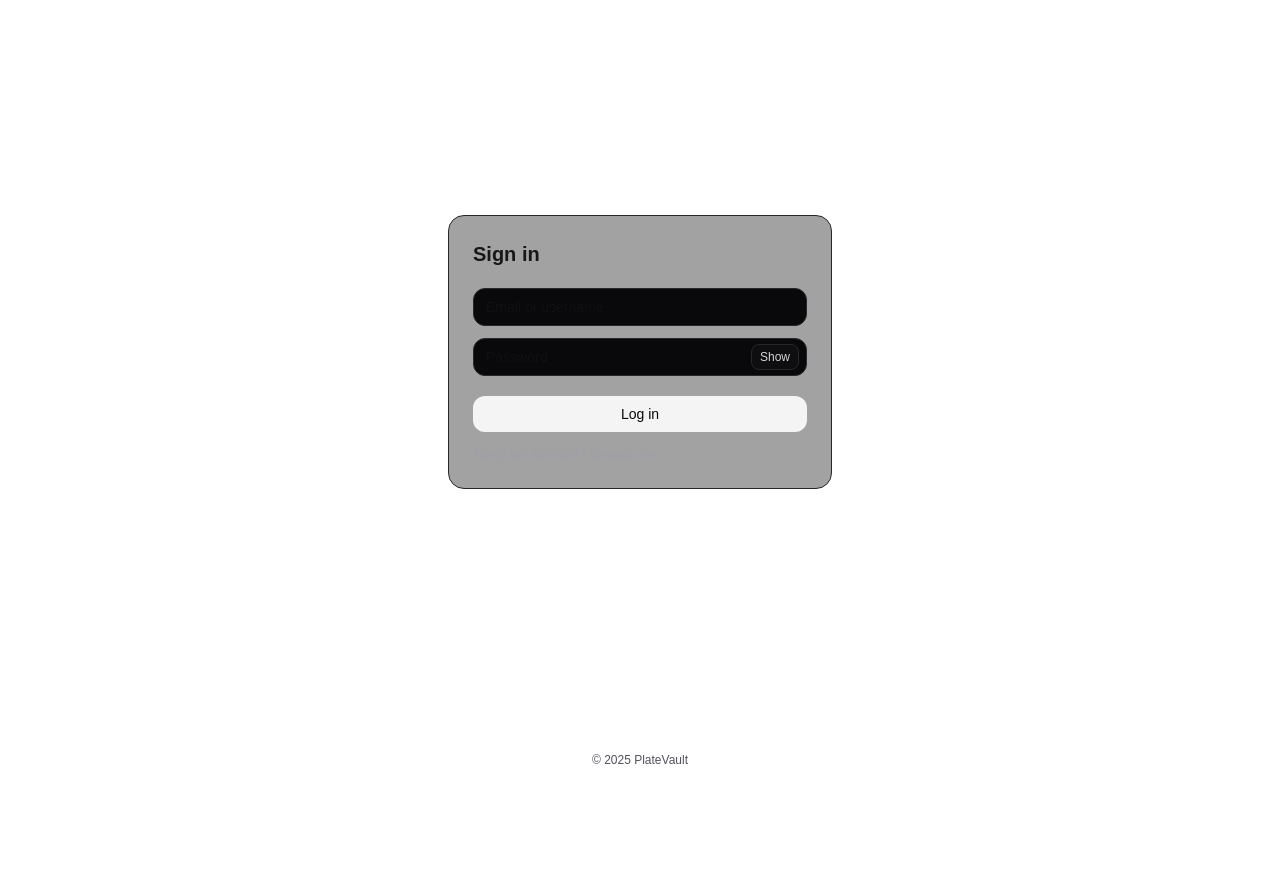
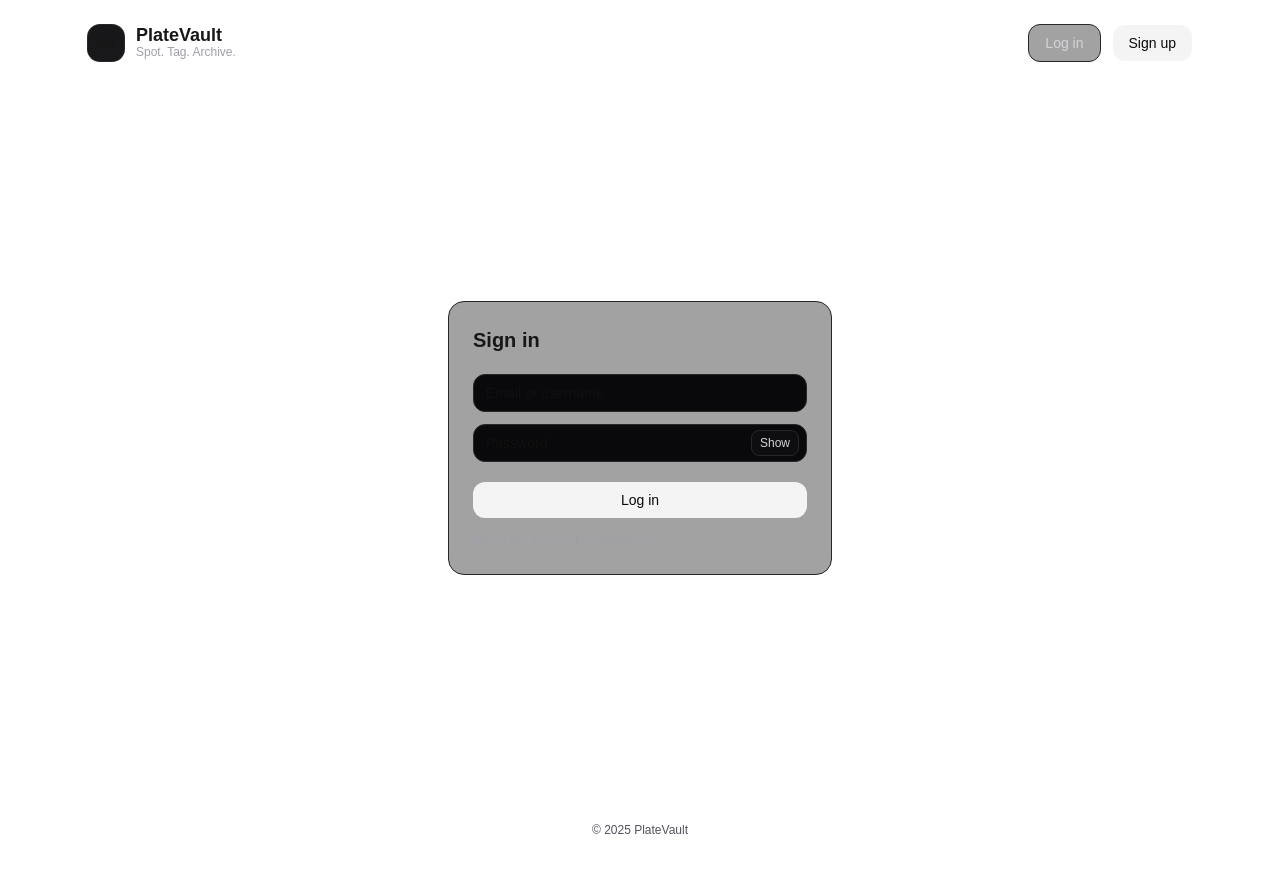
Before and after one commit to definitelyrqng/platevault, a Next.js app: page /login in a window 1280 px wide. Before the commit the page ends 800 px from the top, so only its background shows below. Built offline with nearby package versions, Linux system fonts and the light colour scheme; no server answers.

Commit message:
More backend fixing + new header

```diff
--- /dev/null
+++ b/app/components/SiteHeader.tsx
@@ -0,0 +1,94 @@
+"use client";
+
+import { useEffect, useState } from "react";
+import { usePathname, useRouter } from "next/navigation";
+
+type MeResponse = { user: null | { id: string; username: string; email: string } };
+
+export default function SiteHeader() {
+  const [me, setMe] = useState<MeResponse["user"]>(null);
+  const [loading, setLoading] = useState(true);
+  const router = useRouter();
+  const pathname = usePathname();
+
+  async function loadMe() {
+    try {
+      const res = await fetch("/api/auth/me", { credentials: "include" });
+      const data: MeResponse = await res.json();
+      setMe(data.user);
+    } catch {
+      setMe(null);
+    } finally {
+      setLoading(false);
+    }
+  }
+
+  useEffect(() => {
+    loadMe();
+    // reload on route change
+  }, [pathname]);
+
+  async function logout() {
+    await fetch("/api/auth/logout", { method: "POST", credentials: "include" });
+    setMe(null);
+    router.refresh();
+    router.push("/coming-soon");
+  }
+
+  return (
+    <header className="mx-auto flex w-full max-w-6xl items-center justify-between px-6 py-6">
+      <a href="/" className="flex items-center gap-3">
+        <div className="grid h-9 w-9 place-items-center rounded-xl bg-zinc-900 ring-1 ring-zinc-800">
+          <span className="text-sm font-semibold">PV</span>
+        </div>
+        <div>
+          <div className="text-lg font-semibold leading-none">PlateVault</div>
+          <div className="text-xs text-zinc-400">Spot. Tag. Archive.</div>
+        </div>
+      </a>
+
+      <nav className="flex items-center gap-3">
+        {loading ? (
+          <span className="rounded-xl border border-zinc-800 bg-zinc-900/40 px-4 py-2 text-sm text-zinc-400">
+            Checking…
+          </span>
+        ) : me ? (
+          <>
+            <span className="hidden sm:inline rounded-xl border border-zinc-800 bg-zinc-900/40 px-4 py-2 text-sm text-zinc-300">
+              @{me.username}
+            </span>
+
+            <a
+              href="/upload"
+              className="rounded-xl bg-zinc-100 px-4 py-2 text-sm font-medium text-zinc-950 hover:bg-white"
+            >
+              Upload
+            </a>
+
+            <button
+              onClick={logout}
+              className="rounded-xl border border-zinc-800 bg-zinc-900/40 px-4 py-2 text-sm text-zinc-300 hover:bg-zinc-900"
+            >
+              Log out
+            </button>
+          </>
+        ) : (
+          <>
+            <a
+              href="/login"
+              className="rounded-xl border border-zinc-800 bg-zinc-900/40 px-4 py-2 text-sm text-zinc-300 hover:bg-zinc-900"
+            >
+              Log in
+            </a>
+            <a
+              href="/signup"
+              className="rounded-xl bg-zinc-100 px-4 py-2 text-sm font-medium text-zinc-950 hover:bg-white"
+            >
+              Sign up
+            </a>
+          </>
+        )}
+      </nav>
+    </header>
+  );
+}
--- a/app/layout.tsx
+++ b/app/layout.tsx
@@ -1,5 +1,6 @@
 import type { Metadata } from "next";
 import "./globals.css";
+import SiteHeader from "./components/SiteHeader";
 
 export const metadata: Metadata = {
   metadataBase: new URL("https://www.platevault.app"),
@@ -24,15 +25,20 @@ export const metadata: Metadata = {
 
 export default function RootLayout({
   children,
-}: Readonly<{
+}: {
   children: React.ReactNode;
-}>) {
+}) {
   return (
     <html lang="en">
       <body className="min-h-screen bg-zinc-950 text-zinc-100">
         <div className="min-h-screen flex flex-col">
-          <div className="flex-1">{children}</div>
+          {/* Header (shows login / user info automatically) */}
+          <SiteHeader />
 
+          {/* Page content */}
+          <main className="flex-1">{children}</main>
+
+          {/* Footer */}
           <footer className="py-8 text-center text-xs text-zinc-600">
             © {new Date().getFullYear()} PlateVault
           </footer>
```
